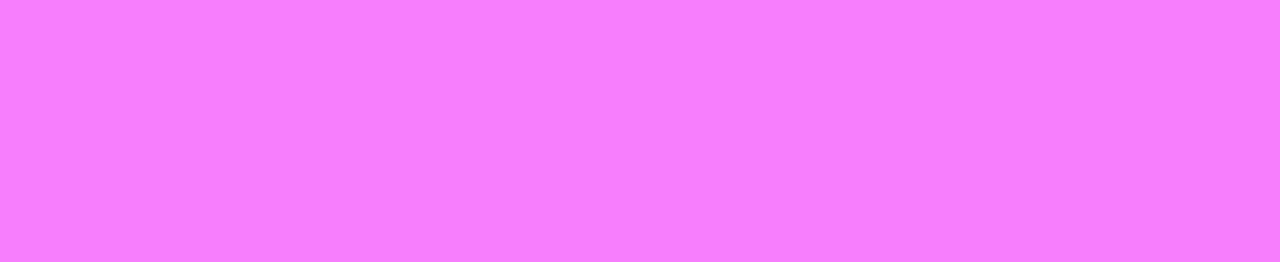
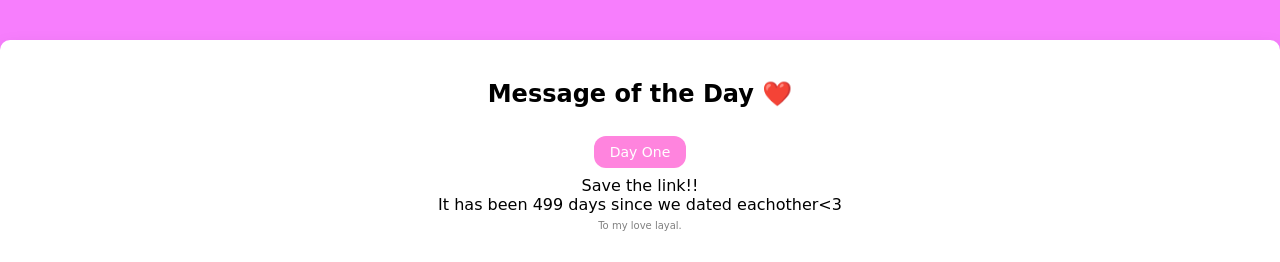
Before and after one commit to Luv1Lay1Notes1/LuvNawts, a plain HTML site: page index.html in a window 1280 px wide. Shown: the top 262 px of the page. Drawn offline with Linux system fonts and the light colour scheme; a web font is replaced by a local one.

Commit message:
Update style.css

```diff
--- a/style.css
+++ b/style.css
@@ -1,48 +1,65 @@
 @import url('https://fonts.googleapis.com/css2?family=Playwrite+CU:wght@100..400&display=swap');
 
-*{
+* {
     margin: 0;
     padding: 0;
-box-sizing: 0;
+    box-sizing: border-box; /* Corrected from "0" to "border-box" */
     font-family: "Playwrite CU", cursive;
 }
-body{
+
+body {
     background: #f77efd;
 }
-.message-box{
+
+.message-box {
     border-radius: 10px;
-  box-shadow: 0 10px 20px 0px  rgba(0, 0, 0, 0.15);
+    box-shadow: 0 10px 20px 0px rgba(0, 0, 0, 0.15);
     text-align: center;
     background: #fff;
-  width: 700px;
-  position: absolute;
-  top: 50%;
-  left: 50%;
-  transform: translate(-50%, -50%);
+    max-width: 100%; /* Adjusted width to be responsive */
+    margin: 40px auto; /* Center align and add space around */
     padding: 40px;
 }
 
 .message-box h2 {
-  font-size: 32px;
-  margin-bottom: 40px;
+    font-size: 24px; /* Adjusted font size for smaller screens */
+    margin-bottom: 20px; /* Reduced margin */
     position: relative;
 }
 
 .rounded-button {
-  background-color: #ff84de; /* Green background */
-  border: none; /* Remove borders */
-  color: white; /* White text */
-  padding: 10px 20px; /* Padding inside the button */
-  text-align: center; /* Centered text */
-  text-decoration: none; /* No underline */
-  display: inline-block; /* Display as inline-block */
-  font-size: 8px; /* Font size */
-  margin: 4px 2px; /* Margin between buttons */
-  cursor: pointer; /* Cursor pointer on hover */
-  border-radius: 12px; /* Rounded corners */
+    background-color: #ff84de;
+    border: none;
+    color: white;
+    padding: 8px 16px; /* Adjusted padding */
+    text-decoration: none;
+    display: inline-block;
+    font-size: 14px; /* Adjusted font size */
+    margin: 8px 0; /* Adjusted margin */
+    cursor: pointer;
+    border-radius: 12px;
 }
+
 .my-small-text {
-  font-size: 12px;
+    font-size: 10px; /* Adjusted font size */
     color: gray;
-  /* Other styles as needed */
 }
+
+/* Media query for smaller screens */
+@media only screen and (max-width: 600px) {
+    .message-box {
+        padding: 20px; /* Adjusted padding */
+    }
+
+    .message-box h2 {
+        font-size: 20px; /* Further reduced font size */
+    }
+
+    .rounded-button {
+        font-size: 12px; /* Further reduced font size */
+    }
+
+    .my-small-text {
+        font-size: 8px; /* Further reduced font size */
+    }
+}
```
Lines whose indentation alone changed are shown as unchanged.
